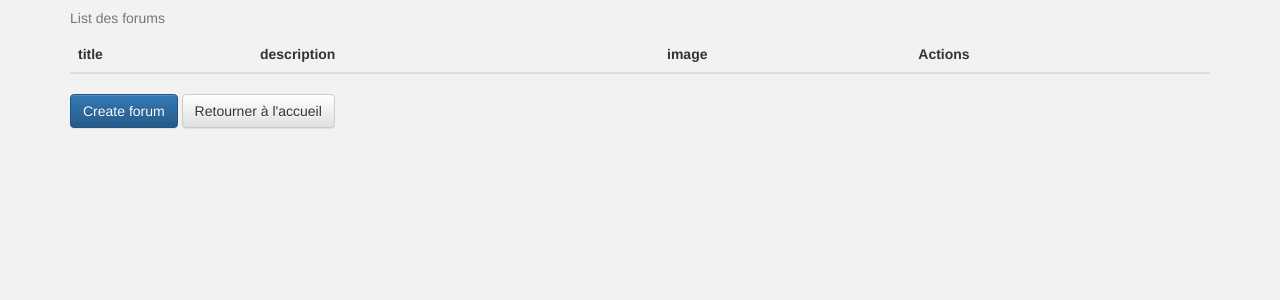
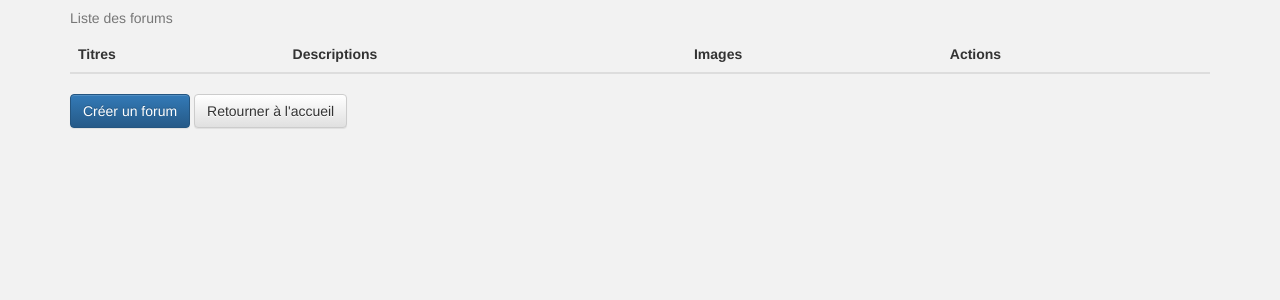
Before and after one commit to SdNh/ForumPHP, a PHP site: template app/views/forums/list-forum.php in a window 1280 px wide. Shown: the top 300 px of the page. Run offline with PHP 8.4, Linux system fonts and the light colour scheme; the template is opened without the code that fills it: most values are stand-ins (such as "Sample title", 1, 10 or a date in 2020); lists and menus that the app fills with data are empty; some libraries are stand-ins or nearby versions.

Commit message:
correction orthographe

```diff
--- a/app/views/forums/list-forum.php
+++ b/app/views/forums/list-forum.php
@@ -4,12 +4,12 @@
 	$result = $query->fetchAll(PDO::FETCH_ASSOC);
 ?>
 <table class="table table-hover">
-    <caption>List des forums</caption>
+    <caption>Liste des forums</caption>
     <thead>
         <tr>
-            <th>title</th>
-            <th>description</th>
-            <th>image</th>
+            <th>Titres</th>
+            <th>Descriptions</th>
+            <th>Images</th>
             <th>Actions</th>
         </tr>
     </thead>
@@ -19,10 +19,10 @@
                 <td><a href="<?php echo $router->generate('show-forum', array('id' => $forum['id'])); ?>"><?php echo ucfirst($forum['title']); ?></a></td>
                 <td>description <?php echo $forum['description']; ?></td>
                 <td>image <?php echo $forum['image']; ?></td>
-                <td><a href="<?php echo $router->generate('delete-forum', array('id' => $forum['id'])); ?>">Delete</a></td>
+                <td><a href="<?php echo $router->generate('delete-forum', array('id' => $forum['id'])); ?>">Effacer</a></td>
             </tr>
         <?php endforeach; ?>
     </tbody>
 </table>
-<a href="<?php echo $router->generate('new-forum'); ?>" class="btn btn-primary">Create forum</a>
+<a href="<?php echo $router->generate('new-forum'); ?>" class="btn btn-primary">Créer un forum</a>
 <a href="<?php echo $router->generate('home'); ?>" class="btn btn-default">Retourner à l'accueil</a>
```
Also changed, not shown: app/views/forums/create-forum.php (+5 -5 lines).
